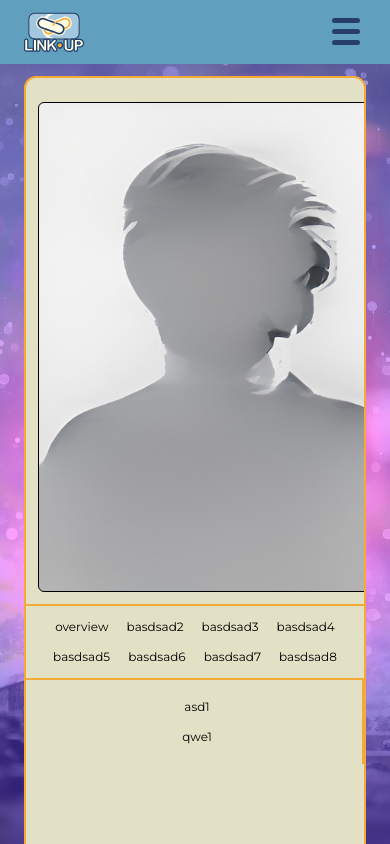
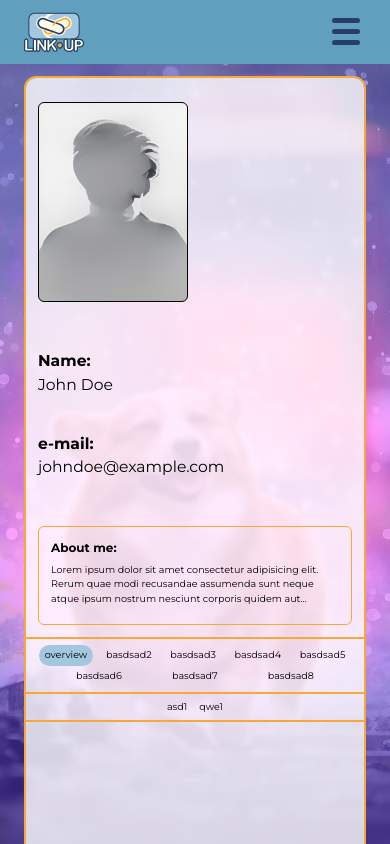
Before and after one commit to AlexanderKrysiuk/LinkUp-Frontend, a React (Vite) app: page /profile/overview in a window 390 px wide. Shown: the top 844 px of the page. Built offline with nearby package versions, Linux system fonts and the light colour scheme; a web font is replaced by a local one.

Commit message:
feat: finished basic styling with responsiveness

```diff
--- a/src/components/profile/header/categories/CategoriesComponent.tsx
+++ b/src/components/profile/header/categories/CategoriesComponent.tsx
@@ -48,8 +48,6 @@ const CategoriesComponent = ({
 }: CategoriesComponentProps): JSX.Element => {
 	return (
 		<div className='profile__header_categories'>
-			<ul>
-				<li>
 			{routes.map((item, index) => (
 				<NavLink
 					to={item.routeName}
@@ -61,8 +59,6 @@ const CategoriesComponent = ({
 					/>
 				</NavLink>
 			))}
-				</li>
-			</ul>
 		</div>
 	);
 };
--- a/src/components/profile/sidebar/subcategories/SubcategoriesComponent.tsx
+++ b/src/components/profile/sidebar/subcategories/SubcategoriesComponent.tsx
@@ -64,7 +64,7 @@ const SubcategoriesComponent = ({
 	clickHandler,
 }: SubcategoriesComponentProps): JSX.Element => {
 	return (
-		<ul>
+		<>
 			{selectedCategory.subMenu.map((subItem: SubmenuItem) => (
 				<li key={subItem.routeName}>
 					<NavLink
@@ -76,7 +76,7 @@ const SubcategoriesComponent = ({
 					</NavLink>
 				</li>
 			))}
-		</ul>
+		</>
 	);
 };
 
--- a/src/layouts/profile/ProfilePageLayout.css
+++ b/src/layouts/profile/ProfilePageLayout.css
@@ -8,8 +8,19 @@
   height: 100%;
   overflow: hidden;
   border-radius: 1rem;
-  background-color: var(--color-background);
   border: 2px solid var(--color-call-to-action);
+  -webkit-backdrop-filter: blur(2px);
+          backdrop-filter: blur(2px);
+}
+.profile:before {
+  content: "";
+  background-color: white !important;
+  position: absolute;
+  top: 0;
+  left: 0;
+  width: 100%;
+  height: 100%;
+  opacity: 0.8;
 }
 .profile__bottom-container {
   display: flex;
@@ -40,7 +51,8 @@
   align-items: center;
   padding: 1rem;
   width: 100%;
-  height: 100%;
+  height: -moz-fit-content;
+  height: fit-content;
 }
 .profile__header_user-details-photo {
   aspect-ratio: 3/4;
@@ -89,14 +101,15 @@
 .profile__header_user-details-about {
   display: flex;
   position: relative;
-  height: 100%;
   width: 100%;
+  margin-left: 4rem;
+  padding: 1rem;
+  border: 1px solid var(--color-call-to-action);
+  border-radius: 0.5rem;
   flex-direction: column;
   justify-content: flex-start;
   align-items: flex-end;
   text-align: left;
-  margin-left: 4rem;
-  overflow: hidden;
 }
 .profile__header_user-details-about .label {
   width: 100%;
@@ -108,14 +121,21 @@
   font-weight: 400;
   margin: 0.5rem 0;
   padding-right: 1rem;
-  overflow: scroll;
+  /* limit number of lines to 3 */
+  width: 100%;
+  display: -webkit-box;
+  -webkit-box-orient: vertical;
+  -webkit-line-clamp: 3;
+  overflow: hidden;
+  text-overflow: ellipsis;
 }
 .profile__header_categories {
   display: flex;
+  flex-wrap: wrap;
   position: relative;
+  justify-content: space-evenly;
   width: 100%;
   padding: 0.5rem;
-  text-align: center;
   border-top: 2px solid var(--color-call-to-action);
 }
 .profile__sidebar {
@@ -140,7 +160,7 @@
 .profile .pill-button {
   border: none;
   background-color: transparent;
-  margin: 0.25rem;
+  margin: 0rem;
   padding: 0.25rem 0.5rem;
   border-radius: 1rem;
   transition: all 0.3s;
@@ -149,25 +169,63 @@
   background-color: var(--color-primary);
 }
 
+a.active .pill-button {
+  background-color: var(--color-primary);
+}
+
 @media (max-width: 768px) {
   .profile {
     display: flex;
     flex-direction: column;
-  }
-  .profile__header, .profile__header-categories, .profile__sidebar, .profile__content {
-    height: -moz-fit-content;
-    height: fit-content;
   }
   .profile__bottom-container {
     display: flex;
     flex-direction: column;
     height: -moz-fit-content;
     height: fit-content;
-    height: fit-content;
+  }
+  .profile__header_user-details {
+    flex-wrap: wrap;
+    justify-content: flex-start;
+  }
+  .profile__header_user-details-user, .profile__header_user-details-photo {
+    margin-bottom: 1rem;
+  }
+  .profile__header_user-details-user {
+    height: 200px;
+    justify-content: space-evenly;
+  }
+  .profile__header_user-details-name, .profile__header_user-details-email {
+    flex-direction: column;
+    align-items: flex-start;
+  }
+  .profile__header_user-details-name .label, .profile__header_user-details-name .field, .profile__header_user-details-email .label, .profile__header_user-details-email .field {
+    margin: 0;
+    font-size: 1.3rem;
+  }
+  .profile__header_user-details-photo {
+    height: 200px;
+    margin-right: 10%;
+  }
+  .profile__header_user-details-about {
+    margin-left: 0;
+  }
+  .profile__header_user-details-about .field {
+    max-height: 5em;
   }
   .profile__sidebar {
-    border-bottom-left-radius: 0;
+    display: flex;
+    flex-direction: row;
+    justify-content: center;
     width: 100%;
     width: 100%;
+    padding: 0.25rem;
+    border: 0;
+    border-bottom: 2px solid var(--color-call-to-action);
+  }
+  .profile button {
+    font-size: 0.8em;
+    width: -moz-fit-content;
+    width: fit-content;
   }
 }/*# sourceMappingURL=ProfilePageLayout.css.map */
--- a/src/layouts/profile/ProfilePageLayout.scss
+++ b/src/layouts/profile/ProfilePageLayout.scss
@@ -8,8 +8,18 @@
 	height: 100%;
 	overflow: hidden;
 	border-radius: 1rem;
-	background-color: var(--color-background);
 	border: 2px solid var(--color-call-to-action);
+	backdrop-filter: blur(2px);
+	&:before {
+		content: '';
+		background-color: white !important;
+		position: absolute;
+		top: 0;
+		left: 0;
+		width: 100%;
+		height: 100%;
+		opacity: 0.8;
+	}
 	&__bottom-container {
 		display: flex;
 		flex-direction: row;
@@ -43,7 +53,7 @@
 			align-items: center;
 			padding: 1rem;
 			width: 100%;
-			height: 100%;
+			height: fit-content;
 			&-photo {
 				aspect-ratio: 3/4;
 				height: 100%;
@@ -91,14 +101,16 @@
 			&-about {
 				display: flex;
 				position: relative;
-				height: 100%;
+				// height: 100%;
 				width: 100%;
+				margin-left: 4rem;
+				padding: 1rem;
+				border: 1px solid var(--color-call-to-action);
+				border-radius: 0.5rem;
 				flex-direction: column;
 				justify-content: flex-start;
 				align-items: flex-end;
 				text-align: left;
-				margin-left: 4rem;
-				overflow: hidden;
 				& .label {
 					width: 100%;
 					font-size: 1rem;
@@ -109,16 +121,24 @@
 					font-weight: $field-font-weight;
 					margin: 0.5rem 0;
 					padding-right: 1rem;
-					overflow: scroll;
+
+					/* limit number of lines to 3 */
+					width: 100%;
+					display: -webkit-box;
+					-webkit-box-orient: vertical;
+					-webkit-line-clamp: 3;
+					overflow: hidden;
+					text-overflow: ellipsis;
 				}
 			}
 		}
 		&_categories {
 			display: flex;
+			flex-wrap: wrap;
 			position: relative;
+			justify-content: space-evenly;
 			width: 100%;
 			padding: 0.5rem;
-			text-align: center;
 			border-top: 2px solid var(--color-call-to-action);
 		}
 	}
@@ -143,7 +163,7 @@
 	& .pill-button {
 		border: none;
 		background-color: transparent;
-		margin: 0.25rem;
+		margin: 0rem;
 		padding: 0.25rem 0.5rem;
 		border-radius: 1rem;
 		transition: all 0.3s;
@@ -152,30 +172,66 @@
 		}
 	}
 }
+a.active .pill-button {
+	background-color: var(--color-primary);
+}
 @media (max-width: 768px) {
 	.profile {
 		display: flex;
 		flex-direction: column;
-
-		&__header,
-		&__header-categories,
-		&__sidebar,
-		&__content {
-			height: fit-content;
-		}
-
+		// &__header_categories {
+		// 	justify-content: center;
+		// }
 		&__bottom-container {
 			display: flex;
 			flex-direction: column;
 			height: fit-content;
-			height: fit-content;
 		}
-		&__content {
+		&__header_user-details {
+			flex-wrap: wrap;
+			justify-content: flex-start;
+			&-user,
+			&-photo {
+				margin-bottom: 1rem;
+			}
+			&-user {
+				height: 200px;
+				justify-content: space-evenly;
+			}
+			&-name,
+			&-email {
+				flex-direction: column;
+				align-items: flex-start;
+				& .label,
+				& .field {
+					margin: 0;
+					font-size: 1.3rem;
+				}
+			}
+			&-photo {
+				height: 200px;
+				margin-right: 10%;
+			}
+			&-about {
+				margin-left: 0;
+				& .field {
+					max-height: 5em;
+				}
+			}
 		}
 		&__sidebar {
-			border-bottom-left-radius: 0;
+			display: flex;
+			flex-direction: row;
+			justify-content: center;
 			width: 100%;
 			width: 100%;
+			padding: 0.25rem;
+			border: 0;
+			border-bottom: 2px solid var(--color-call-to-action);
+		}
+		& button {
+			font-size: 0.8em;
+			width: fit-content;
 		}
 	}
 }
```
Also changed, not shown: 1 other file (tests, documents, lock files or other folders). Lines whose indentation alone changed are shown as unchanged.
